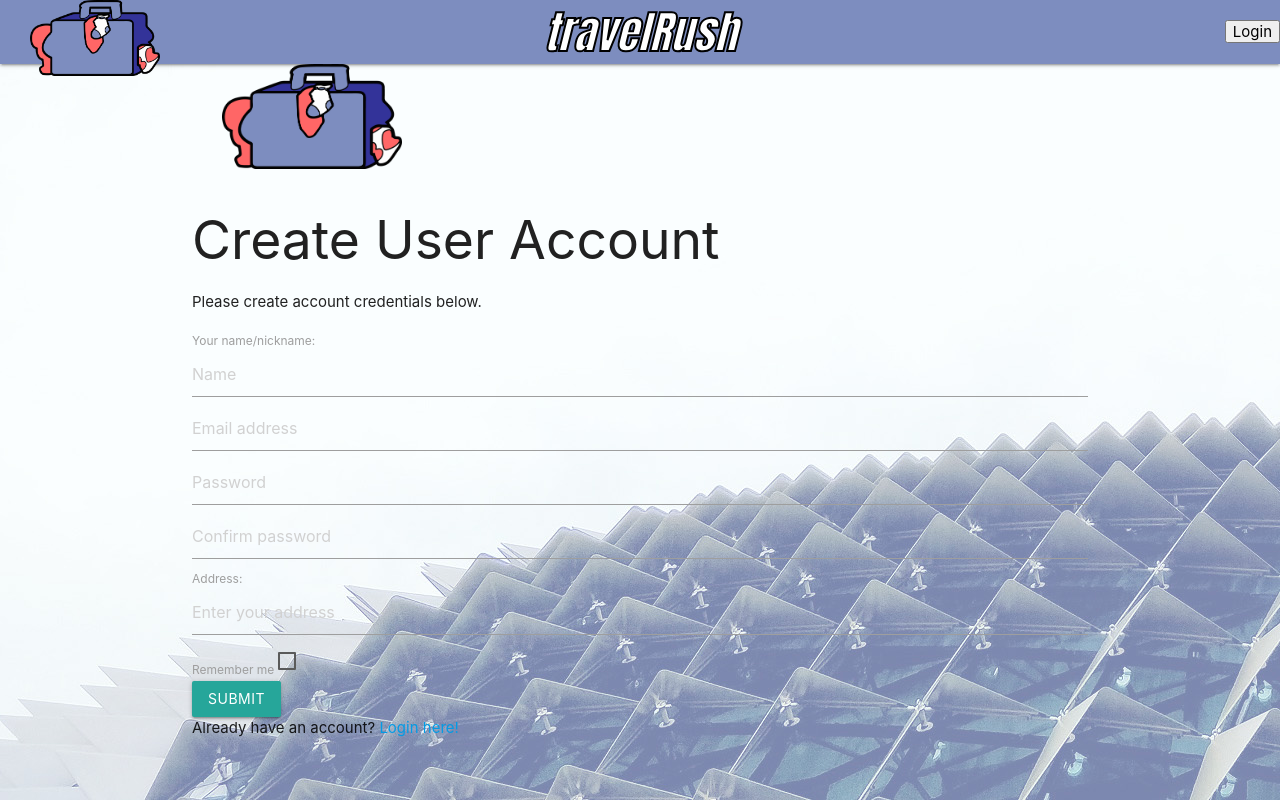
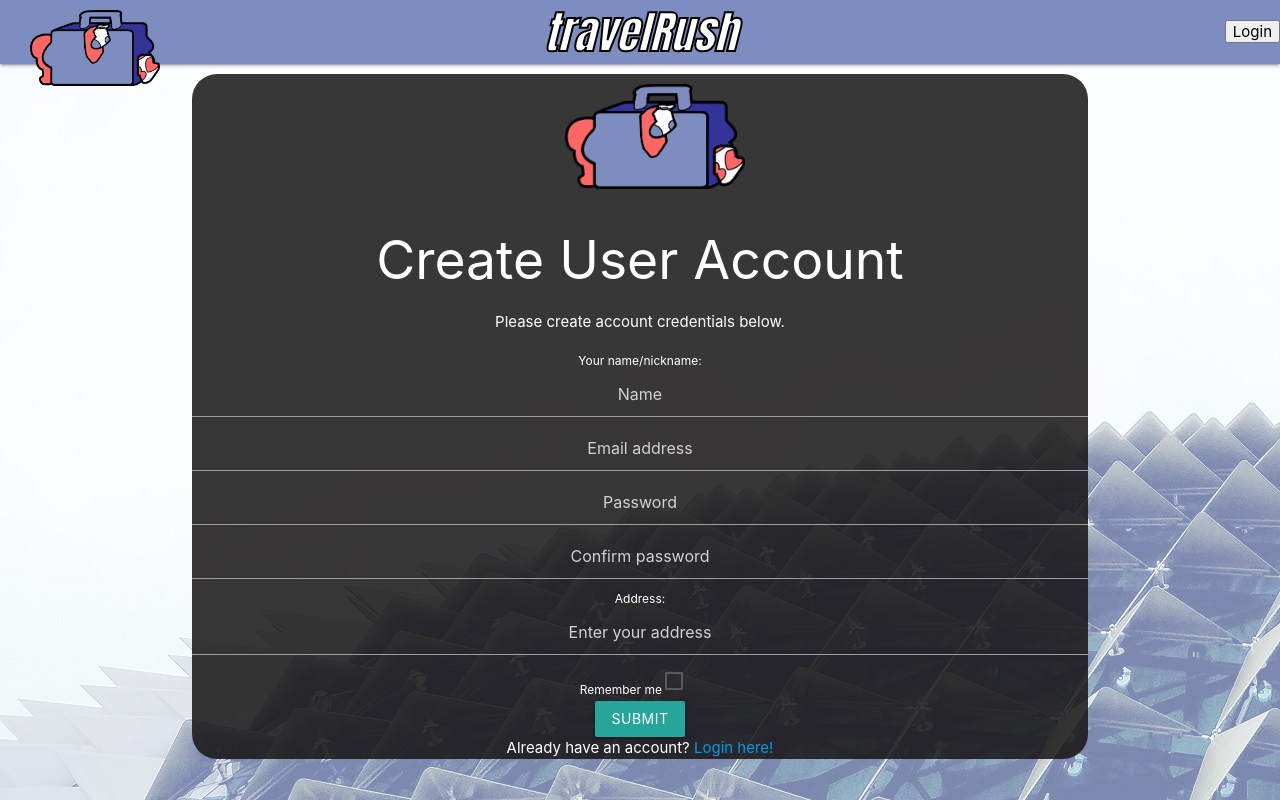
Before and after one commit to Mishel-T/travelRush2, a React (Create React App) app in the folder client/: page /signup in a window 1280 px wide. Built offline with nearby package versions, Linux system fonts and the light colour scheme.

Commit message:
Centered text area in signUp page

```diff
--- a/client/src/components/SignUp/signUp.css
+++ b/client/src/components/SignUp/signUp.css
@@ -1,3 +1,32 @@
+  .container {
+    text-align: center;
+    margin-top: 10px;
+    border-radius: 25px;
+    background-color: rgba(22, 19, 19, 0.849);
+    color: white;
+  }
+
+  #transition-modal-title,
+  #transition-modal-description {
+    text-align: center;
+  }
+
+ .form-control {
+    text-align: center;
+  }
+
+  img.responsive-img {
+    margin-top: 10px;
+  }
+
+  label {
+    color: white;
+  }
+
+  textarea {
+    text-align: center;
+  }
+
   /* When the checkbox is checked, add a blue background */
   .container input:checked ~ .checkmark {
     background-color: #2196f3;
```
